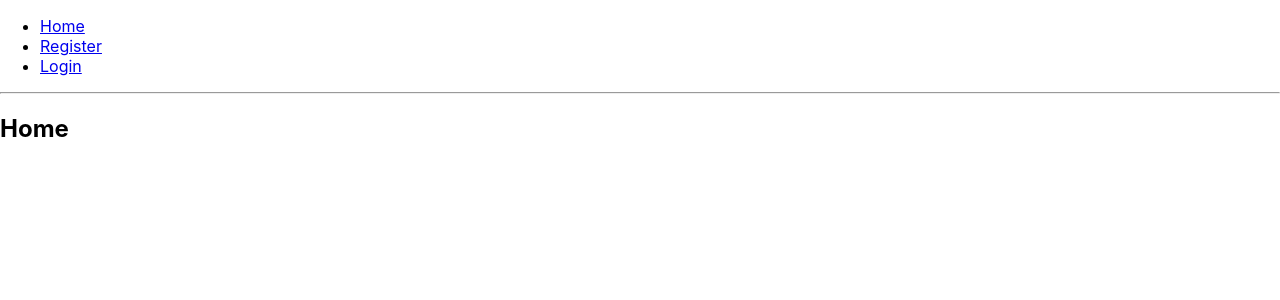
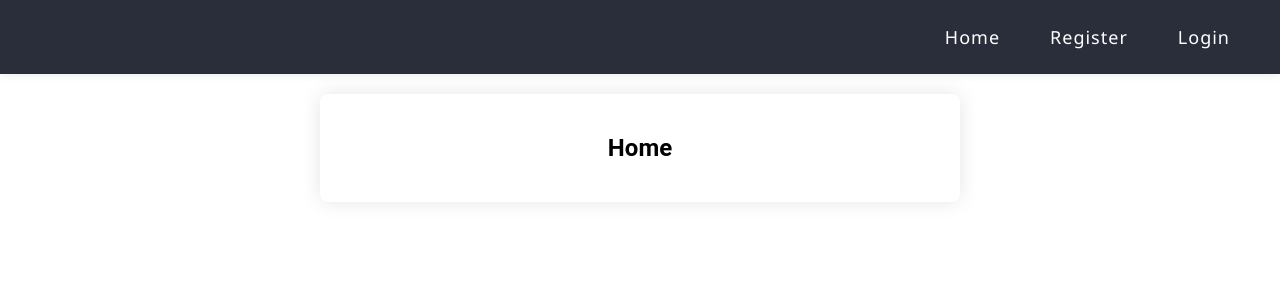
Before and after one commit to JohnMaschler/indrixHack, a React (Create React App) app in the folder reactfront/: page / in a window 1280 px wide. Shown: the top 300 px of the page. Built offline with nearby package versions, Linux system fonts and the light colour scheme.

Commit message:
Initial commit

```diff
--- a/reactfront/package.json
+++ b/reactfront/package.json
@@ -10,7 +10,7 @@
     "react": "^18.2.0",
     "react-dom": "^18.2.0",
     "react-router-dom": "^6.18.0",
-    "react-scripts": "5.0.1",
+    "react-scripts": "^5.0.1",
     "web-vitals": "^2.1.4"
   },
   "scripts": {
--- a/reactfront/src/App.css
+++ b/reactfront/src/App.css
@@ -36,3 +36,143 @@
     transform: rotate(360deg);
   }
 }
+
+/* Reset some default styles */
+body {
+  margin: 0;
+  font-family: 'Roboto', sans-serif; /* Modern font from Google Fonts */
+  -webkit-font-smoothing: antialiased;
+  -moz-osx-font-smoothing: grayscale;
+}
+
+/* Overall container styles */
+.App {
+  text-align: center;
+}
+
+/* Navigation styles */
+nav {
+  background: #282c34;
+  padding: 15px;
+  display: flex;
+  justify-content: space-between;
+}
+
+ul {
+  list-style: none;
+  margin: 0;
+  padding: 0;
+}
+
+li {
+  display: inline-block;
+  margin-right: 20px;
+}
+
+li a {
+  text-decoration: none;
+  color: white;
+  font-weight: bold;
+  font-size: 18px;
+  transition: color 0.3s ease;
+}
+
+li a:hover {
+  color: #61dafb;
+}
+
+/* Modern menu */
+.menu {
+  display: flex;
+  justify-content: flex-end;
+  padding: 15px;
+  background-color: #2a2e3b; /* Updated background color */
+}
+
+.menu a {
+  color: #fff; /* White text color */
+  text-decoration: none;
+  padding: 10px 15px;
+  margin-right: 20px;
+  font-size: 18px;
+  font-family: 'Segoe UI', Tahoma, Geneva, Verdana, sans-serif; /* Updated font */
+  letter-spacing: 1px; /* Add letter spacing for a more modern look */
+  transition: color 0.3s ease;
+}
+
+.menu a:hover {
+  color: #61dafb;
+}
+
+/* Other styles */
+.container {
+  max-width: 800px; /* Increased max-width for better responsiveness */
+}
+
+/* Footer styles */
+footer {
+  margin-top: 20px;
+  text-align: center;
+  font-size: 14px;
+  color: #777;
+}
+
+/* Add a subtle box shadow to the menu for a modern touch */
+.menu {
+  box-shadow: 0 0 10px rgba(0, 0, 0, 0.1);
+}
+
+/* Main content styles */
+.container {
+  max-width: 600px;
+  margin: 20px auto;
+  padding: 20px;
+  background-color: #fff;
+  border-radius: 8px;
+  box-shadow: 0 0 20px rgba(0, 0, 0, 0.1);
+}
+
+/* Form styles */
+form {
+  display: flex;
+  flex-direction: column;
+  align-items: center;
+}
+
+input {
+  width: 100%;
+  padding: 12px;
+  margin: 8px 0;
+  box-sizing: border-box;
+  border: 1px solid #ccc;
+  border-radius: 4px;
+}
+
+button {
+  background: linear-gradient(to right, #61dafb, #4285f4);
+  color: white;
+  border: none;
+  padding: 14px 20px;
+  cursor: pointer;
+  font-size: 16px;
+  border-radius: 4px;
+  transition: background 0.3s ease;
+}
+
+button:hover {
+  background: linear-gradient(to right, #4285f4, #61dafb);
+}
+
+/* Error message styles */
+.error-message {
+  color: red;
+  margin-bottom: 10px;
+}
+
+/* Footer styles */
+footer {
+  margin-top: 20px;
+  text-align: center;
+  font-size: 14px;
+  color: #555;
+}
--- a/reactfront/src/App.js
+++ b/reactfront/src/App.js
@@ -1,37 +1,33 @@
-import React from 'react';
+import React, { useState } from 'react';
 import { BrowserRouter as Router, Routes, Route, Link } from 'react-router-dom';
 import Register from './components/Register';
 import Login from './components/Login';
+import './App.css'; // Import the CSS file
+
+// ... (your imports)
 
 function App() {
   return (
     <Router>
-      <div>
-        <nav>
-          <ul>
-            <li>
-              <Link to="/">Home</Link>
-            </li>
-            <li>
-              <Link to="/register">Register</Link>
-            </li>
-            <li>
-              <Link to="/login">Login</Link>
-            </li>
-          </ul>
-        </nav>
+      <div className="App">
+        <div className="menu">
+          <Link to="/" className="menu-item">Home</Link>
+          <Link to="/register" className="menu-item">Register</Link>
+          <Link to="/login" className="menu-item">Login</Link>
+        </div>
 
-        <hr />
-
-        <Routes>
-          <Route path="/" element={<Home />} />
-          <Route path="/register" element={<Register />} />
-          <Route path="/login" element={<Login />} />
-        </Routes>
+        <div className="container">
+          <Routes>
+            <Route path="/" element={<Home />} />
+            <Route path="/register" element={<Register />} />
+            <Route path="/login" element={<Login />} />
+          </Routes>
+        </div>
       </div>
     </Router>
   );
 }
+
 
 function Home() {
   return <h2>Home</h2>;
```
Also changed, not shown: 1 other file (tests, documents, lock files or other folders).
